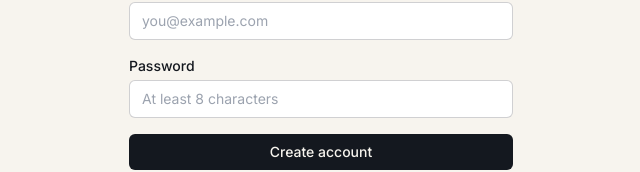
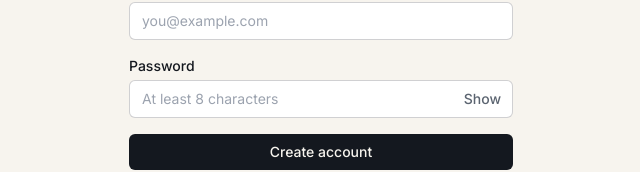
Before and after one commit to adnagar19022000-alt/HabitTracker, a React (Vite) app in the folder client/: page /register in a window 1280 px wide. Shown: the part 391-563 px from the top of the page, without its empty margins (319-959 px from the left). Built offline with nearby package versions, Linux system fonts and the light colour scheme; no server answers.

Commit message:
add show/hide password toggle to auth pages

```diff
--- a/client/src/pages/auth/Login.tsx
+++ b/client/src/pages/auth/Login.tsx
@@ -14,6 +14,7 @@ export function Login() {
   const { login } = useAuth();
   const navigate = useNavigate();
   const [formError, setFormError] = useState<string | null>(null);
+  const [showPassword, setShowPassword] = useState(false);
 
   return (
     <div className="flex min-h-screen items-center justify-center bg-paper px-6">
@@ -53,7 +54,23 @@ export function Login() {
 
               <div>
                 <label htmlFor="password" className="field-label">Password</label>
-                <Field id="password" name="password" type="password" className="field-input" placeholder="••••••••" />
+                <div className="relative">
+                  <Field
+                    id="password"
+                    name="password"
+                    type={showPassword ? "text" : "password"}
+                    className="field-input pr-12"
+                    placeholder="••••••••"
+                  />
+                  <button
+                    type="button"
+                    onClick={() => setShowPassword(!showPassword)}
+                    className="absolute right-3 top-1/2 -translate-y-1/2 text-sm font-medium text-slate hover:text-ink focus:outline-none"
+                    tabIndex={-1}
+                  >
+                    {showPassword ? "Hide" : "Show"}
+                  </button>
+                </div>
                 <ErrorMessage name="password" component="p" className="field-error" />
               </div>
 
--- a/client/src/pages/auth/Register.tsx
+++ b/client/src/pages/auth/Register.tsx
@@ -17,6 +17,7 @@ export function Register() {
   const { register } = useAuth();
   const navigate = useNavigate();
   const [formError, setFormError] = useState<string | null>(null);
+  const [showPassword, setShowPassword] = useState(false);
 
   return (
     <div className="flex min-h-screen items-center justify-center bg-paper px-6">
@@ -64,7 +65,23 @@ export function Register() {
 
               <div>
                 <label htmlFor="password" className="field-label">Password</label>
-                <Field id="password" name="password" type="password" className="field-input" placeholder="At least 8 characters" />
+                <div className="relative">
+                  <Field
+                    id="password"
+                    name="password"
+                    type={showPassword ? "text" : "password"}
+                    className="field-input pr-12"
+                    placeholder="At least 8 characters"
+                  />
+                  <button
+                    type="button"
+                    onClick={() => setShowPassword(!showPassword)}
+                    className="absolute right-3 top-1/2 -translate-y-1/2 text-sm font-medium text-slate hover:text-ink focus:outline-none"
+                    tabIndex={-1}
+                  >
+                    {showPassword ? "Hide" : "Show"}
+                  </button>
+                </div>
                 <ErrorMessage name="password" component="p" className="field-error" />
               </div>
 
```
